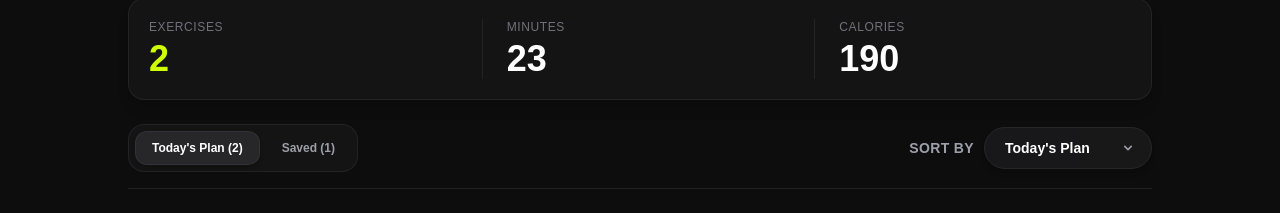
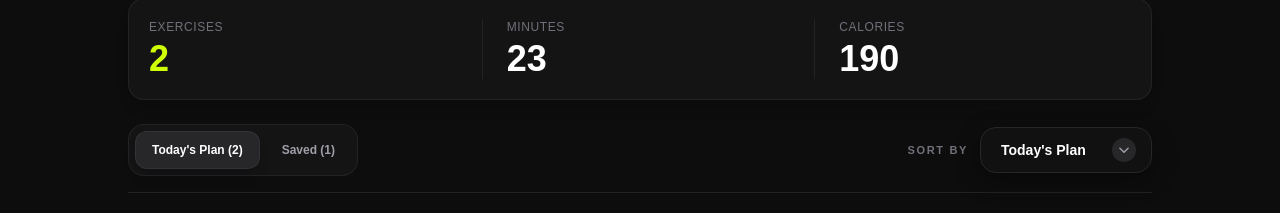
Before and after one commit to Sabbirromanbai/A-6, a Next.js app: page /my-plan in a window 1280 px wide. Shown: the part 199-412 px from the top of the page. Built offline with nearby package versions, Linux system fonts and the light colour scheme.

Commit message:
my plane tab modified

```diff
--- a/component/MyPlanHeader.tsx
+++ b/component/MyPlanHeader.tsx
@@ -10,10 +10,12 @@ export default function MyPlanHeader() {
 
   // Dynamic stats calculation
   const totalExercises = currentList.length;
+
   const totalMinutes = currentList.reduce(
     (acc, curr) => acc + curr.duration,
     0,
   );
+
   const totalCalories = currentList.reduce(
     (acc, curr) => acc + curr.calories,
     0,
@@ -21,108 +23,171 @@ export default function MyPlanHeader() {
 
   return (
     <div className="space-y-6">
-      {/* Page Title */}
+      {/* ================= PAGE TITLE ================= */}
       <div>
         <h1 className="text-2xl sm:text-3xl font-black uppercase tracking-wider text-white">
           MY PLAN
         </h1>
+
         <p className="text-zinc-500 text-xs sm:text-sm mt-1">
           Cap of five lifts for today. Finish them, then load more.
         </p>
       </div>
 
-      {/* Stats Section */}
+      {/* ================= STATS SECTION ================= */}
       <div className="grid grid-cols-3 gap-3 sm:gap-4 bg-[#141414] border border-zinc-800/80 rounded-2xl p-4 sm:p-5 shadow-lg">
+        {/* Exercises */}
         <div>
           <span className="text-[10px] sm:text-xs text-zinc-500 font-medium uppercase tracking-wider block mb-1">
             EXERCISES
           </span>
+
           <span className="text-2xl sm:text-4xl font-black text-[#cfff04]">
             {totalExercises}
           </span>
         </div>
 
+        {/* Minutes */}
         <div className="border-l border-zinc-800/80 pl-4 sm:pl-6">
           <span className="text-[10px] sm:text-xs text-zinc-500 font-medium uppercase tracking-wider block mb-1">
             MINUTES
           </span>
+
           <span className="text-2xl sm:text-4xl font-black text-white">
             {totalMinutes}
           </span>
         </div>
 
+        {/* Calories */}
         <div className="border-l border-zinc-800/80 pl-4 sm:pl-6">
           <span className="text-[10px] sm:text-xs text-zinc-500 font-medium uppercase tracking-wider block mb-1">
             CALORIES
           </span>
+
           <span className="text-2xl sm:text-4xl font-black text-white">
             {totalCalories}
           </span>
         </div>
       </div>
 
-      {/* Tabs & Sort Row */}
-      <div className="flex items-center justify-between border-b border-zinc-800/80 pb-4 flex-wrap gap-3">
-        {/* Left Side Tab Buttons */}
+      {/* ================= TABS & DROPDOWN ================= */}
+      <div className="flex items-center justify-between border-b border-zinc-800/80 pb-4 flex-wrap gap-4">
+        {/* LEFT SIDE TABS */}
         <div className="flex items-center gap-1.5 bg-[#141414] p-1.5 rounded-2xl border border-zinc-800/80">
+          {/* Today's Plan */}
           <button
             onClick={() => setActiveTab("today")}
-            className={`px-4 py-2 rounded-xl text-xs font-extrabold transition-all duration-200 ${
+            className={`px-4 py-2.5 rounded-xl text-xs font-extrabold transition-all duration-300 ${
               activeTab === "today"
-                ? "bg-zinc-800 text-white shadow-md border border-zinc-700/50"
-                : "text-zinc-400 hover:text-white"
+                ? "bg-zinc-800 text-white shadow-lg border border-zinc-700/50"
+                : "text-zinc-400 hover:text-white hover:bg-zinc-900"
             }`}
           >
             Today&apos;s Plan ({todayPlans.length})
           </button>
+
+          {/* Saved */}
           <button
             onClick={() => setActiveTab("saved")}
-            className={`px-4 py-2 rounded-xl text-xs font-extrabold transition-all duration-200 ${
+            className={`px-4 py-2.5 rounded-xl text-xs font-extrabold transition-all duration-300 ${
               activeTab === "saved"
-                ? "bg-zinc-800 text-white shadow-md border border-zinc-700/50"
-                : "text-zinc-400 hover:text-white"
+                ? "bg-zinc-800 text-white shadow-lg border border-zinc-700/50"
+                : "text-zinc-400 hover:text-white hover:bg-zinc-900"
             }`}
           >
             Saved ({savedPlans.length})
           </button>
         </div>
 
-        {/* Right Side Stylish & Fully Rounded Dropdown */}
-        <div className="flex items-center gap-2.5">
-          <span className="text-xs sm:text-sm font-bold text-zinc-400 uppercase tracking-wide">
+        {/* ================= PREMIUM DROPDOWN ================= */}
+        <div className="flex items-center gap-3">
+          {/* Label */}
+          <span className="hidden sm:block text-[11px] font-bold text-zinc-500 uppercase tracking-[0.15em]">
             Sort By
           </span>
 
+          {/* Dropdown Wrapper */}
           <div className="relative group">
+            {/* Neon Glow */}
+            <div className="absolute -inset-[1px] rounded-2xl bg-[#cfff04]/0 group-hover:bg-[#cfff04]/20 blur-sm transition-all duration-500" />
+
+            <div className="relative">
               <select
                 value={activeTab}
                 onChange={(e) =>
                   setActiveTab(e.target.value as "today" | "saved")
                 }
-              className="appearance-none bg-linear-to-r from-zinc-900 to-[#181818] border border-zinc-800 hover:border-[#cfff04]/50 text-white text-xs sm:text-sm font-black px-5 py-2.5 pr-11 rounded-full outline-none focus:ring-2 focus:ring-[#cfff04]/30 cursor-pointer transition-all duration-300 shadow-md group-hover:shadow-[#cfff04]/5"
+                className="
+                  appearance-none
+                  min-w-[170px]
+                  bg-[#111111]
+                  text-white
+                  text-xs
+                  sm:text-sm
+                  font-bold
+                  px-5
+                  py-3
+                  pr-12
+                  rounded-2xl
+                  border
+                  border-zinc-800
+                  hover:border-[#cfff04]/50
+                  focus:border-[#cfff04]
+                  focus:ring-2
+                  focus:ring-[#cfff04]/10
+                  outline-none
+                  cursor-pointer
+                  transition-all
+                  duration-300
+                  shadow-[0_8px_25px_rgba(0,0,0,0.35)]
+                  group-hover:shadow-[0_8px_30px_rgba(207,255,4,0.08)]
+                "
               >
-              <option
-                value="today"
-                className="bg-[#181818] text-white font-semibold py-2"
-              >
+                <option value="today" className="bg-[#111111] text-white">
                   Today&apos;s Plan
                 </option>
-              <option
-                value="saved"
-                className="bg-[#181818] text-white font-semibold py-2"
-              >
+
+                <option value="saved" className="bg-[#111111] text-white">
                   Saved for Later
                 </option>
               </select>
 
-            {/* Neon Glow Chevron Arrow Icon */}
-            <div className="pointer-events-none absolute inset-y-0 right-0 flex items-center pr-4 text-zinc-400 group-hover:text-[#cfff04] transition-colors duration-200">
+              {/* Custom Arrow */}
+              <div
+                className="
+                  pointer-events-none
+                  absolute
+                  right-4
+                  top-1/2
+                  -translate-y-1/2
+                  flex
+                  items-center
+                  justify-center
+                  w-6
+                  h-6
+                  rounded-full
+                  bg-zinc-800
+                  text-zinc-400
+                  group-hover:bg-[#cfff04]
+                  group-hover:text-black
+                  transition-all
+                  duration-300
+                "
+              >
                 <svg
-                className="w-4 h-4 fill-current transform group-hover:translate-y-0.5 transition-transform"
-                viewBox="0 0 20 20"
+                  className="w-3.5 h-3.5 transition-transform duration-300 group-hover:translate-y-0.5"
+                  fill="none"
+                  stroke="currentColor"
+                  strokeWidth="2.5"
+                  viewBox="0 0 24 24"
                 >
-                <path d="M5.293 7.293a1 1 0 011.414 0L10 10.586l3.293-3.293a1 1 0 111.414 1.414l-4 4a1 1 0 01-1.414 0l-4-4a1 1 0 010-1.414z" />
+                  <path
+                    strokeLinecap="round"
+                    strokeLinejoin="round"
+                    d="M19 9l-7 7-7-7"
+                  />
                 </svg>
+              </div>
             </div>
           </div>
         </div>
```
Lines whose indentation alone changed are shown as unchanged.
